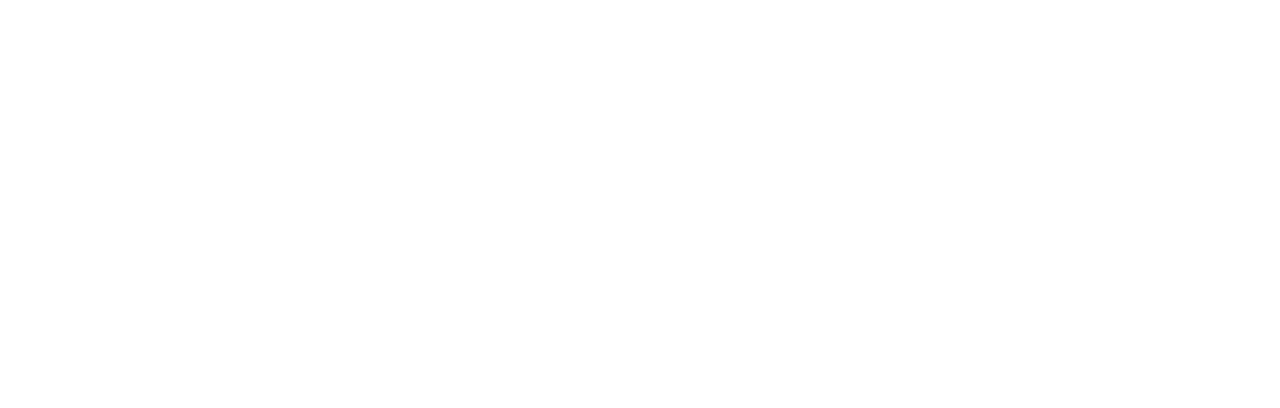
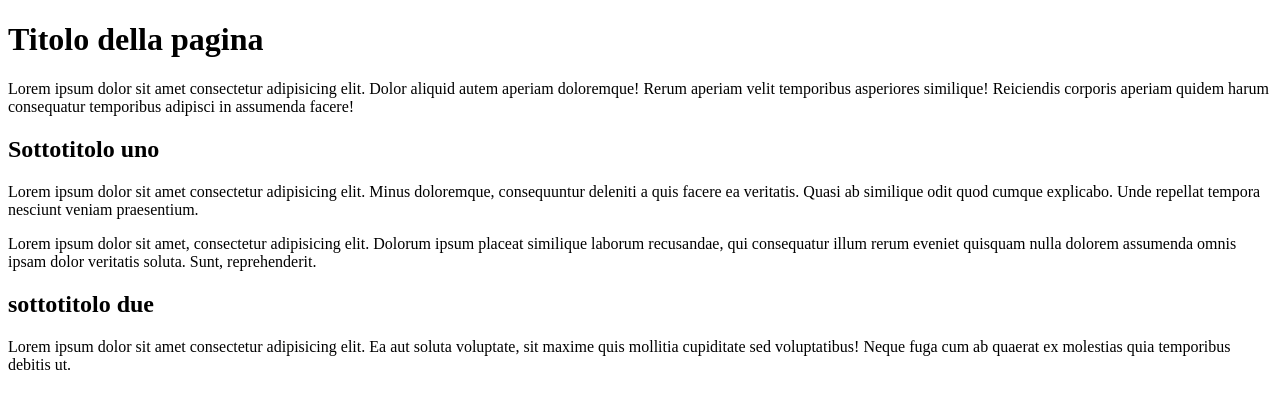
Before and after one commit to LambertoNeri/live_coding_27-02, a plain HTML site: page index.html in a window 1280 px wide. Drawn offline with Linux system fonts and the light colour scheme.

Commit message:
Add h1 h2 and p

```diff
--- a/index.html
+++ b/index.html
@@ -8,6 +8,12 @@
     <link rel="stylesheet" href="assets/style.css">
 </head>
 <body>
-
+      <h1>Titolo della pagina</h1>
+      <p>Lorem ipsum dolor sit amet consectetur adipisicing elit. Dolor aliquid autem aperiam doloremque! Rerum aperiam velit temporibus asperiores similique! Reiciendis corporis aperiam quidem harum consequatur temporibus adipisci in assumenda facere!</p>
+      <h2>Sottotitolo uno</h2>
+      <p>Lorem ipsum dolor sit amet consectetur adipisicing elit. Minus doloremque, consequuntur deleniti a quis facere ea veritatis. Quasi ab similique odit quod cumque explicabo. Unde repellat tempora nesciunt veniam praesentium.</p>
+      <p>Lorem ipsum dolor sit amet, consectetur adipisicing elit. Dolorum ipsum placeat similique laborum recusandae, qui consequatur illum rerum eveniet quisquam nulla dolorem assumenda omnis ipsam dolor veritatis soluta. Sunt, reprehenderit.</p>
+      <h2>sottotitolo due</h2>
+      <p>Lorem ipsum dolor sit amet consectetur adipisicing elit. Ea aut soluta voluptate, sit maxime quis mollitia cupiditate sed voluptatibus! Neque fuga cum ab quaerat ex molestias quia temporibus debitis ut.</p>
 </body>
 </html>
```
